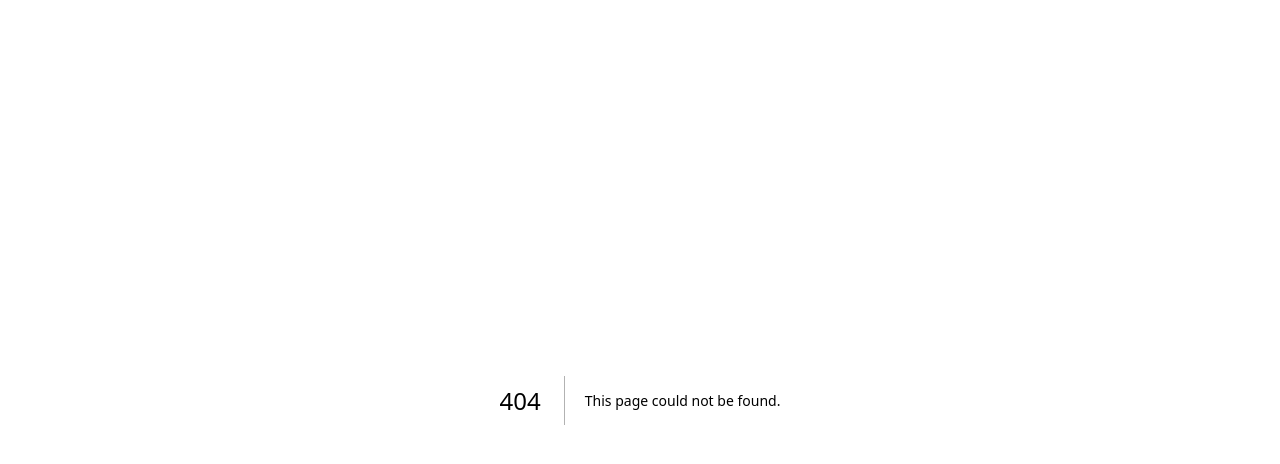
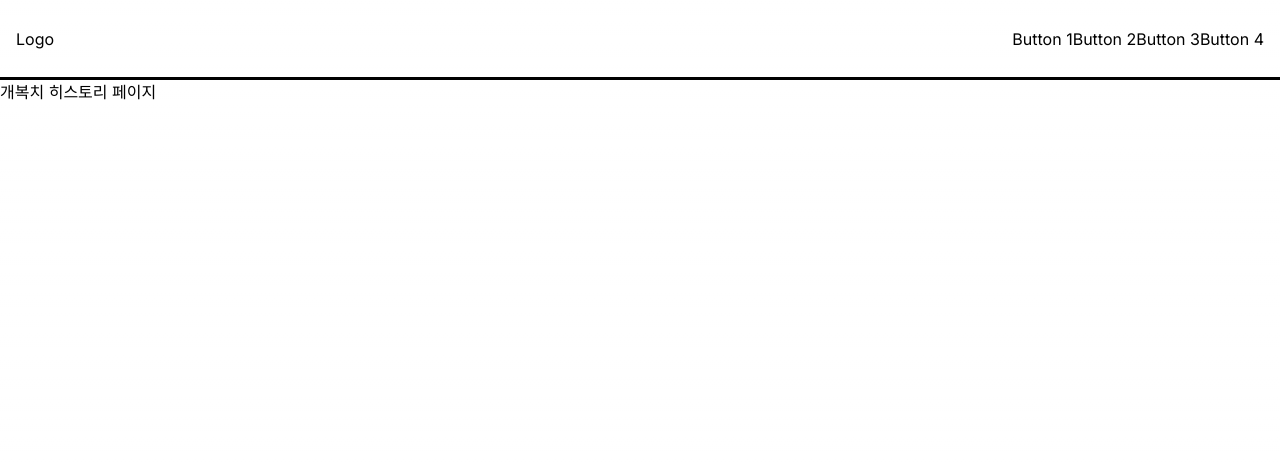
Before and after one commit to gae-bok-chi/frontend-skeleton, a Next.js app: page /gaebokchi/calendar in a window 1280 px wide. Before the commit this address had no page. Shown: the top 464 px of the page. Built offline with nearby package versions, Linux system fonts and the light colour scheme.

Commit message:
[FE]: calendar -> main

```diff
--- /dev/null
+++ b/app/gaebokchi/calendar/page.tsx
@@ -0,0 +1,7 @@
+export default function History() {
+  return (
+    <div>
+      <h1>개복치 히스토리 페이지</h1>
+    </div>
+  );
+}
```
Also changed, not shown: 1 other file (tests, documents, lock files or other folders).
